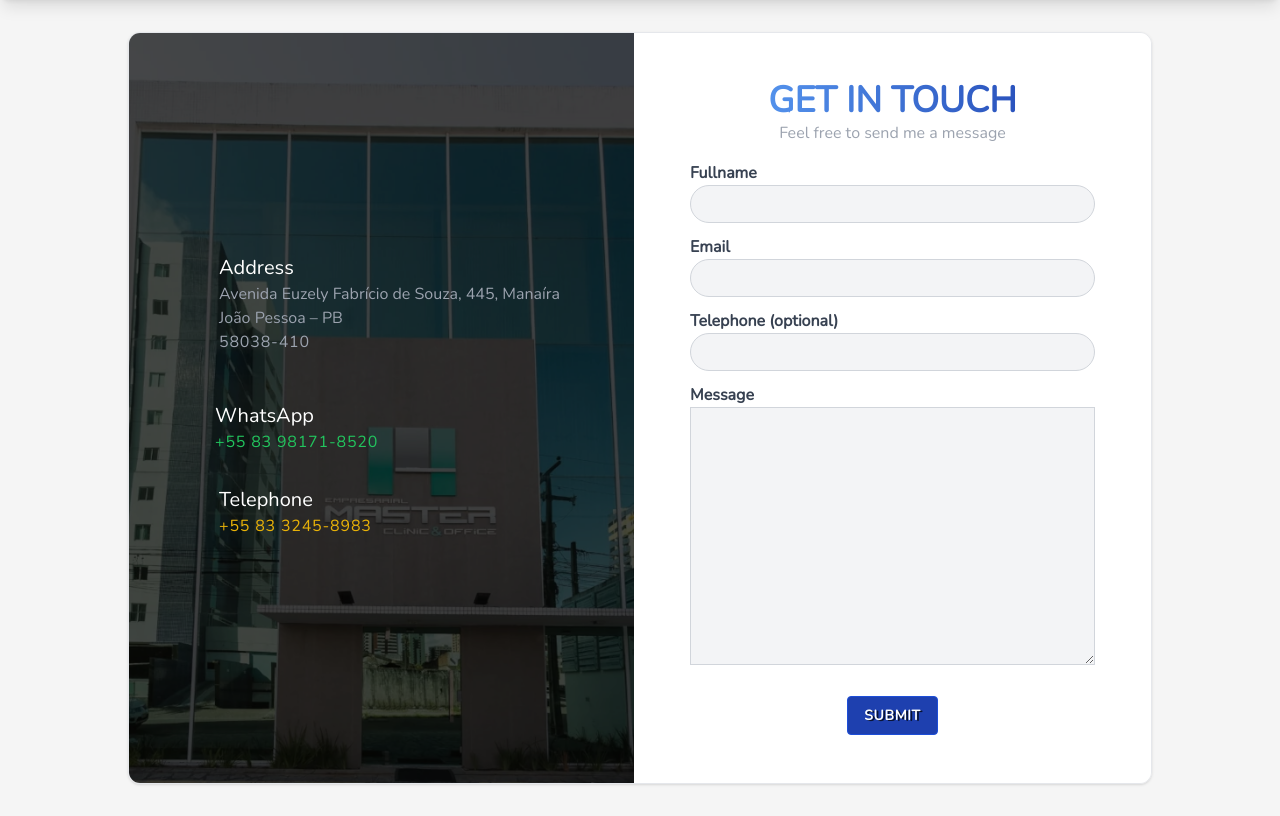
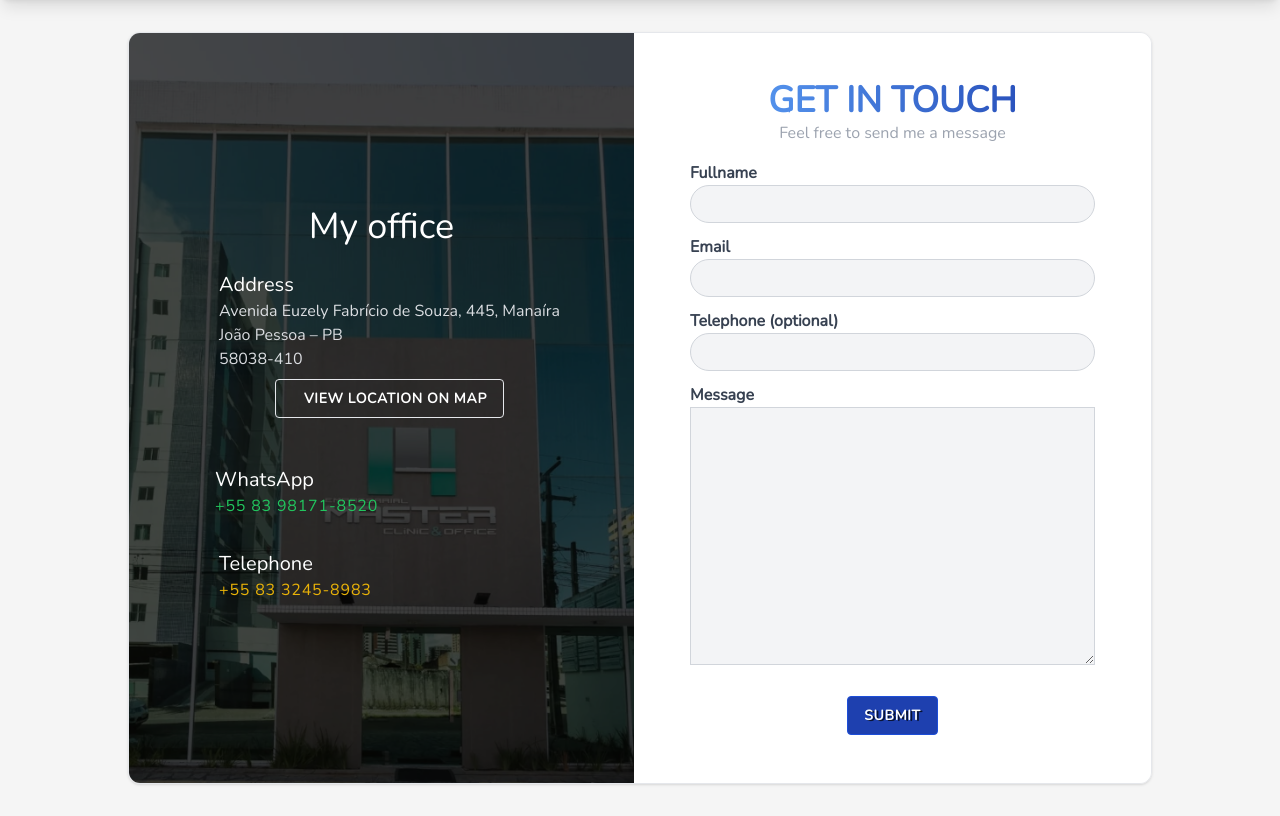
Before and after one commit to tiagofviana/wandecleide-website, a Django app: page /en/contact/ in a window 1280 px wide. Shown: the part 70-886 px from the top of the page. Run offline with Django 4.2, Linux system fonts and the light colour scheme; style sheets or scripts are compiled from the project's sources.

Commit message:
Changing contact page layout

```diff
--- a/src/users/templates/users/contact.html
+++ b/src/users/templates/users/contact.html
@@ -14,14 +14,13 @@
     <link href="{% static 'fontawesomefree/css/fontawesome.css' %}" rel="stylesheet" type="text/css">
     <link href="{% static 'fontawesomefree/css/brands.css' %}" rel="stylesheet" type="text/css">
     <link href="{% static 'fontawesomefree/css/solid.css' %}" rel="stylesheet" type="text/css">
-
     <script src="{% static 'users/_js/contact.js' %}" defer></script>
 {% endblock %}
 
 {% block content %}
     <div class=" min-h-[var(--screen-height)] flex items-center justify-center bg-neutral-100">
         <div
-            class="flex flex-col-reverse items-stretch w-11/12 max-w-5xl my-8 rounded-xl shadow border border-gray-200 overflow-hidden lg:flex-row"
+            class="flex flex-col items-stretch w-11/12 max-w-5xl my-8 rounded-xl shadow border border-gray-200 overflow-hidden lg:flex-row"
         >
             <div class="flex-1 relative z-10 flex flex-col items-center justify-center px-2">
                 <img
@@ -30,12 +29,11 @@
                     class="absolute -z-10 h-full w-full object-cover object-center brightness-30"
                 />
 
+                <h2 class="text-white text-4xl mt-10">
+                    {% translate "My office" %}
+                </h2>
+
                 <div>
-                    <a
-                        href="https://maps.app.goo.gl/K39ykK5NKcEgBUoy8"
-                        target="_blank"
-                        class="table cursor-pointer"
-                    >
                     <div class="flex flex-row flex-nowrap items-start justify-start m-4 py-2">
                         <i class="fa-solid fa-location-dot mr-4 text-lg mt-1 text-red-600"></i>
 
@@ -44,15 +42,33 @@
                                 {% translate "Address" %}
                             </h2>
 
-                                <p class="text-gray-400">
+                            <p class="text-gray-200/95">
                                 Avenida Euzely Fabrício de Souza, 445, Manaíra
                             </p>
 
-                                <p class="text-gray-400">João Pessoa – PB</p>
-                                <p class="text-gray-400 tracking-wider">58038-410</p>
+                            <p class="text-gray-200/95">
+                                João Pessoa – PB
+                            </p>
+
+                            <p class="text-gray-200/95">
+                                58038-410
+                            </p>
+
+                            <a
+                                href="https://maps.app.goo.gl/K39ykK5NKcEgBUoy8"
+                                target="_blank"
+                                class="btn mx-auto text-white mt-2 hover:bg-white hover:text-black"
+                            >
+                                <div class="flex justify-center items-center flex-nowrap">
+                                    <i class="fa-brands fa-google text-lg mr-3"></i>
+
+                                    <span>
+                                        {% translate "View location on map" %}
+                                    </span>
+                                </div>
+                            </a>
                         </div>
                     </div>
-                    </a>
 
                     <a
                         href="https://api.whatsapp.com/send/?phone=5583981718520"
```
Lines whose indentation alone changed are shown as unchanged.
